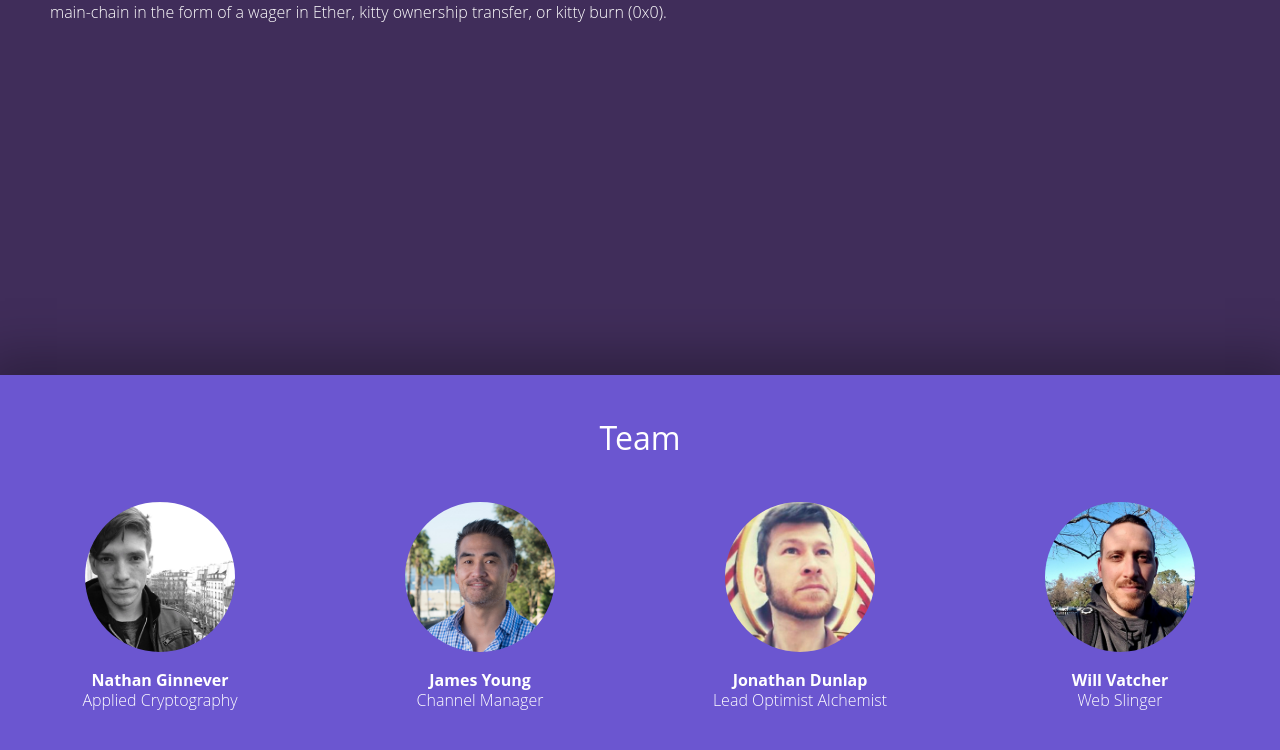
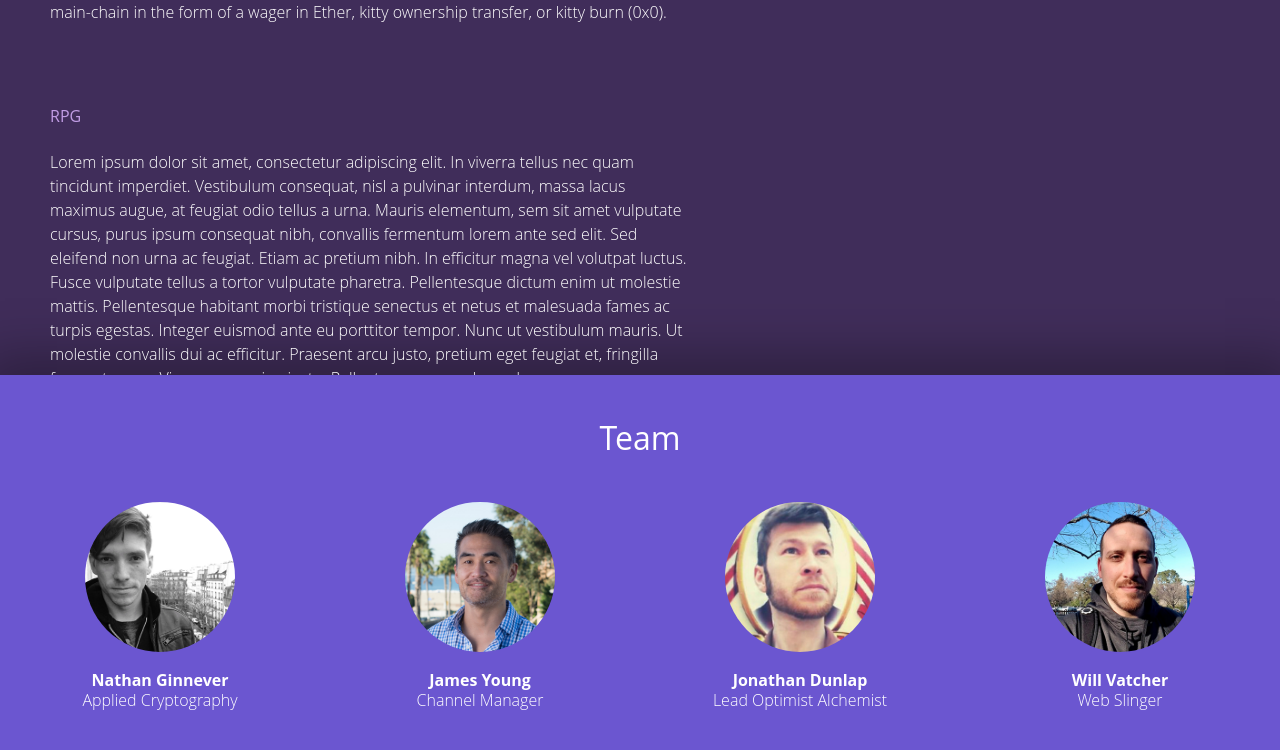
Before and after one commit to finalitylabs/finality-labs-site, a React (Create React App) app: page / in a window 1280 px wide. Shown: the part 2865-3615 px from the top of the page. Built offline with nearby package versions, Linux system fonts and the light colour scheme.

Commit message:
Added 2 sub-sections to the Development section

```diff
--- a/src/App.css
+++ b/src/App.css
@@ -204,18 +204,26 @@ Colors
 
 .works {
   position: relative;
-
   margin: 0;
   margin-top: 40px;
   padding: 0;
   width: 100vw;
   height: 100vh;
+  overflow-y: scroll;
+  overflow-x: hidden;
 
 }
 
 .works-content {
+  margin-bottom: 80px;
+}
 
+.works-content:first-child {
   padding-top: 100px;
+}
+
+.works-content:last-child {
+  padding-bottom: 100px;
 }
 
 .ckba-logo-outer {
--- a/src/components/Works.js
+++ b/src/components/Works.js
@@ -17,6 +17,14 @@ class Works extends Component {
                 <div className='ckba-logo-outer'>
                     <img src={logo} alt='CryptoKitties Logo' />
                 </div>
+                <div className='works-content'>
+                    <h4>RPG</h4>
+                    <p>Lorem ipsum dolor sit amet, consectetur adipiscing elit. In viverra tellus nec quam tincidunt imperdiet. Vestibulum consequat, nisl a pulvinar interdum, massa lacus maximus augue, at feugiat odio tellus a urna. Mauris elementum, sem sit amet vulputate cursus, purus ipsum consequat nibh, convallis fermentum lorem ante sed elit. Sed eleifend non urna ac feugiat. Etiam ac pretium nibh. In efficitur magna vel volutpat luctus. Fusce vulputate tellus a tortor vulputate pharetra. Pellentesque dictum enim ut molestie mattis. Pellentesque habitant morbi tristique senectus et netus et malesuada fames ac turpis egestas. Integer euismod ante eu porttitor tempor. Nunc ut vestibulum mauris. Ut molestie convallis dui ac efficitur. Praesent arcu justo, pretium eget feugiat et, fringilla fermentum ex. Vivamus a sapien justo. Pellentesque eu malesuada sem.</p>
+                </div>
+                <div className='works-content'>
+                    <h4>Project [CODENAME]</h4>
+                    <p>Lorem ipsum dolor sit amet, consectetur adipiscing elit. In viverra tellus nec quam tincidunt imperdiet. Vestibulum consequat, nisl a pulvinar interdum, massa lacus maximus augue, at feugiat odio tellus a urna. Mauris elementum, sem sit amet vulputate cursus, purus ipsum consequat nibh, convallis fermentum lorem ante sed elit. Sed eleifend non urna ac feugiat. Etiam ac pretium nibh. In efficitur magna vel volutpat luctus. Fusce vulputate tellus a tortor vulputate pharetra. Pellentesque dictum enim ut molestie mattis. Pellentesque habitant morbi tristique senectus et netus et malesuada fames ac turpis egestas. Integer euismod ante eu porttitor tempor. Nunc ut vestibulum mauris. Ut molestie convallis dui ac efficitur. Praesent arcu justo, pretium eget feugiat et, fringilla fermentum ex. Vivamus a sapien justo. Pellentesque eu malesuada sem.</p>
+                </div>
             </div>
         );
     }
```
